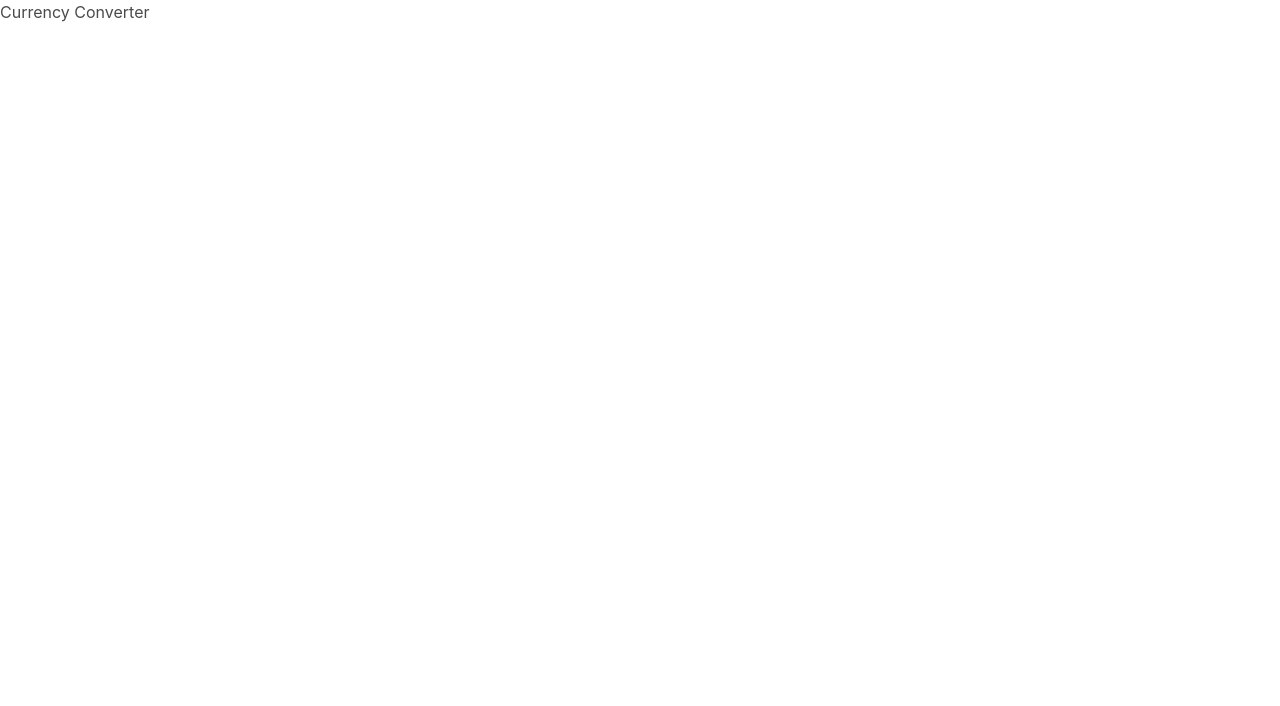
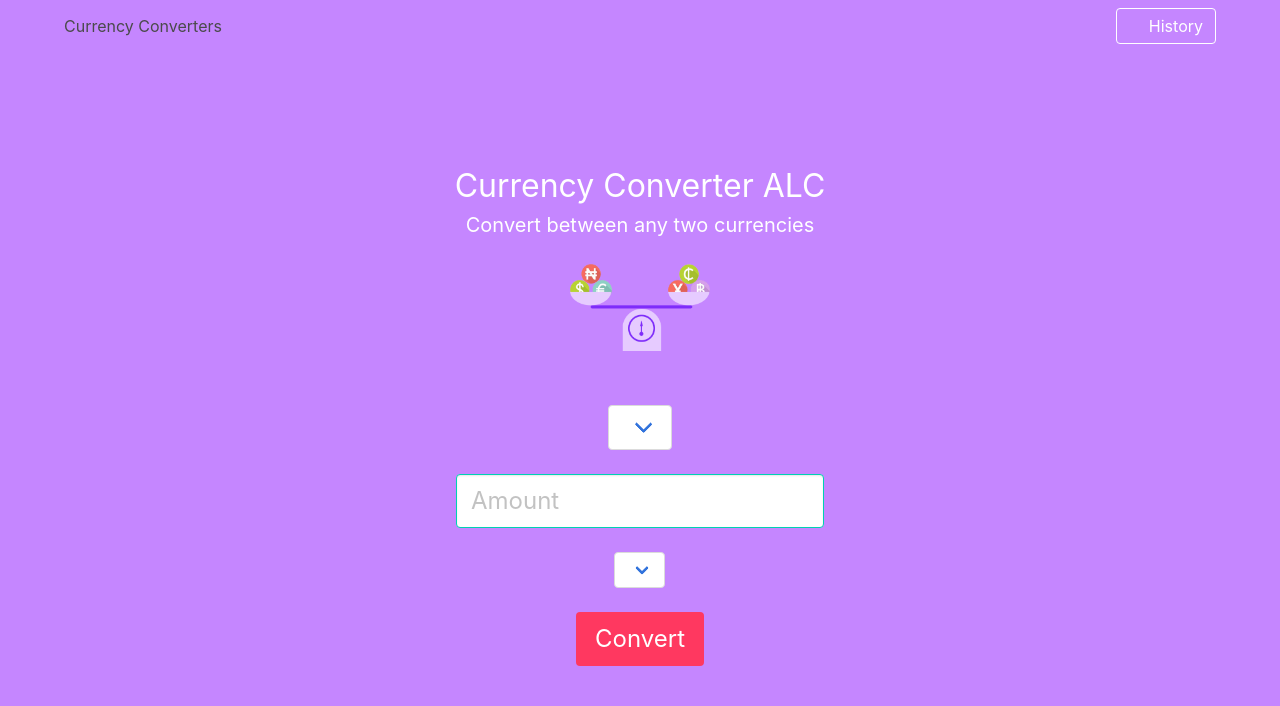
Before and after one commit to okochamoses/offline-currency-converter, a plain HTML site: page index.html in a window 1280 px wide. Drawn offline with nearby package versions, Linux system fonts and the light colour scheme.

Commit message:
Styling and components added to index.html

```diff
--- a/index.html
+++ b/index.html
@@ -7,10 +7,101 @@
   <meta http-equiv="X-UA-Compatible" content="ie=edge">
   <link rel="stylesheet" href="https://cdnjs.cloudflare.com/ajax/libs/bulma/0.7.1/css/bulma.min.css">
   <title>Currency Converter</title>
+  <style>
+    body {
+      /* font-family: 'bariolregular', 'Source Sans Pro', sans-serif; */
+      background: rgba(197, 134, 255, 1);
+    }
+  </style>
 </head>
 
 <body>
-  <h1>Currency Converter</h1>
+  <section class="hero is-fullheight">
+    <div class="hero-head">
+      <nav class="navbar">
+        <div class="container">
+          <div class="navbar-brand">
+            <a class="navbar-item" href="/">
+              Currency Converters
+            </a>
+            <span class="navbar-burger burger" data-target="navbarMenu">
+              <span></span>
+              <span></span>
+              <span></span>
+            </span>
+          </div>
+          <div id="navbarMenu" class="navbar-menu">
+            <div class="navbar-end">
+              <span class="navbar-item">
+                <a class="button is-white is-outlined" href="#">
+                  <span class="icon">
+                    <i class="fa fa-home"></i>
+                  </span>
+                  <span>History</span>
+                </a>
+              </span>
+            </div>
+          </div>
+        </div>
+      </nav>
+    </div>
+    <div class="hero-body">
+      <div class="container has-text-centered">
+        <h1 class="has-text-white is-size-3">
+          Currency Converter ALC
+        </h1>
+        <h2 class="has-text-white is-size-5">
+          Convert between any two currencies
+        </h2>
+        <br>
+        <img src="images/logo.png" width="140px">
+        <br>
+        <br>
+        <br>
+        <form id="currencyConverterForm">
+          <div class="columns">
+            <div class="column is-6 is-offset-3">
+              <div class="select is-medium" id="from">
+                <select name="from-currency" id="fromCurrency">
+                </select>
+              </div>
+            </div>
+          </div>
+
+          <div class="columns">
+            <div class="column is-4 is-offset-4">
+              <div class="field">
+                <div class="control">
+                  <input class="input is-primary is-large" id="amount" type="text" placeholder="Amount">
+                </div>
+              </div>
+            </div>
+          </div>
+
+          <div class="columns">
+            <div class="column is-4 is-offset-4">
+              <div class="select" id="to">
+                <select name="to-currency" id="toCurrency">
+                </select>
+              </div>
+            </div>
+          </div>
+
+          <div class="columns">
+            <div class="column is-6 is-offset-3">
+              <button class="button is-danger is-large" type="submit">Convert</button>
+            </div>
+          </div>
+
+          <div class="columns">
+            <div class="column is-6 is-offset-3" id="showConversion">
+              <h1 class="is-size-2"></h1>
+            </div>
+          </div>
+        </form>
+      </div>
+    </div>
+  </section>
 </body>
 <script src="./js/app.js"></script>
 
```
Also changed, not shown: images/logo.png (added).
